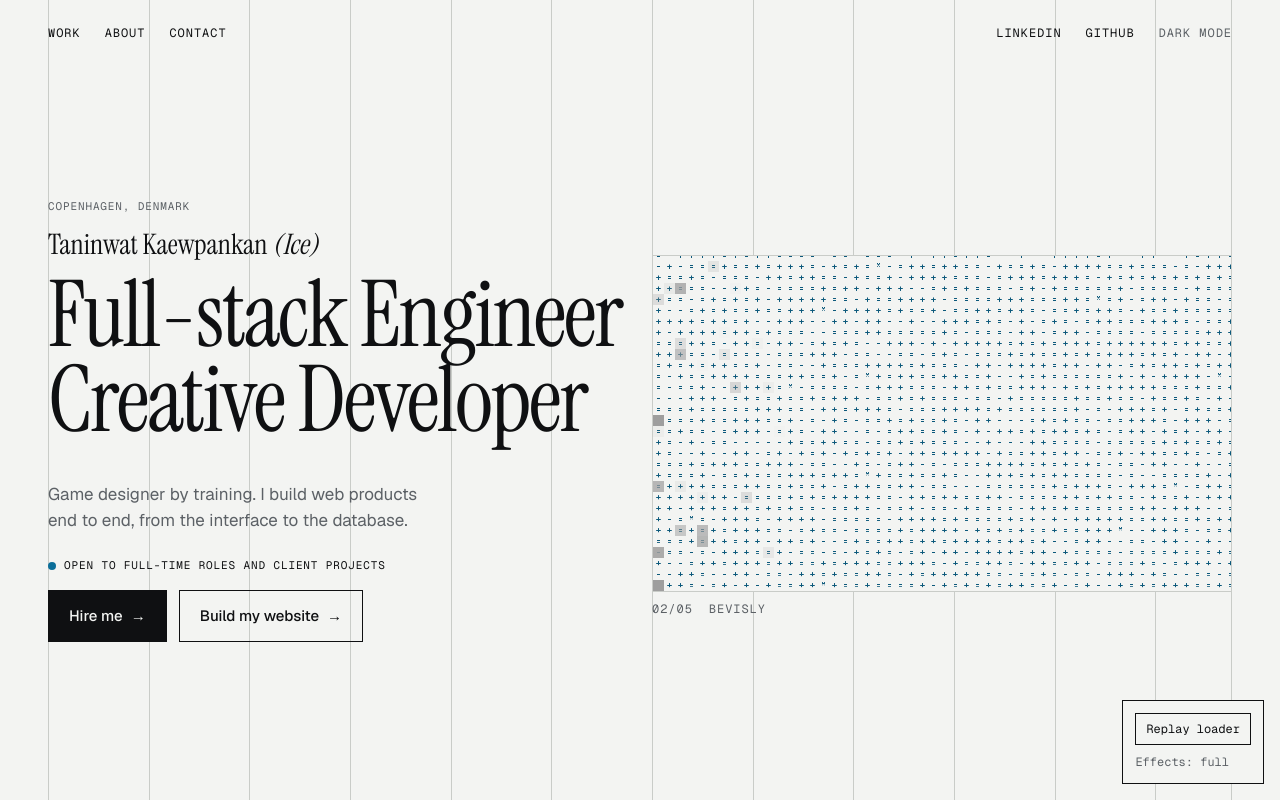
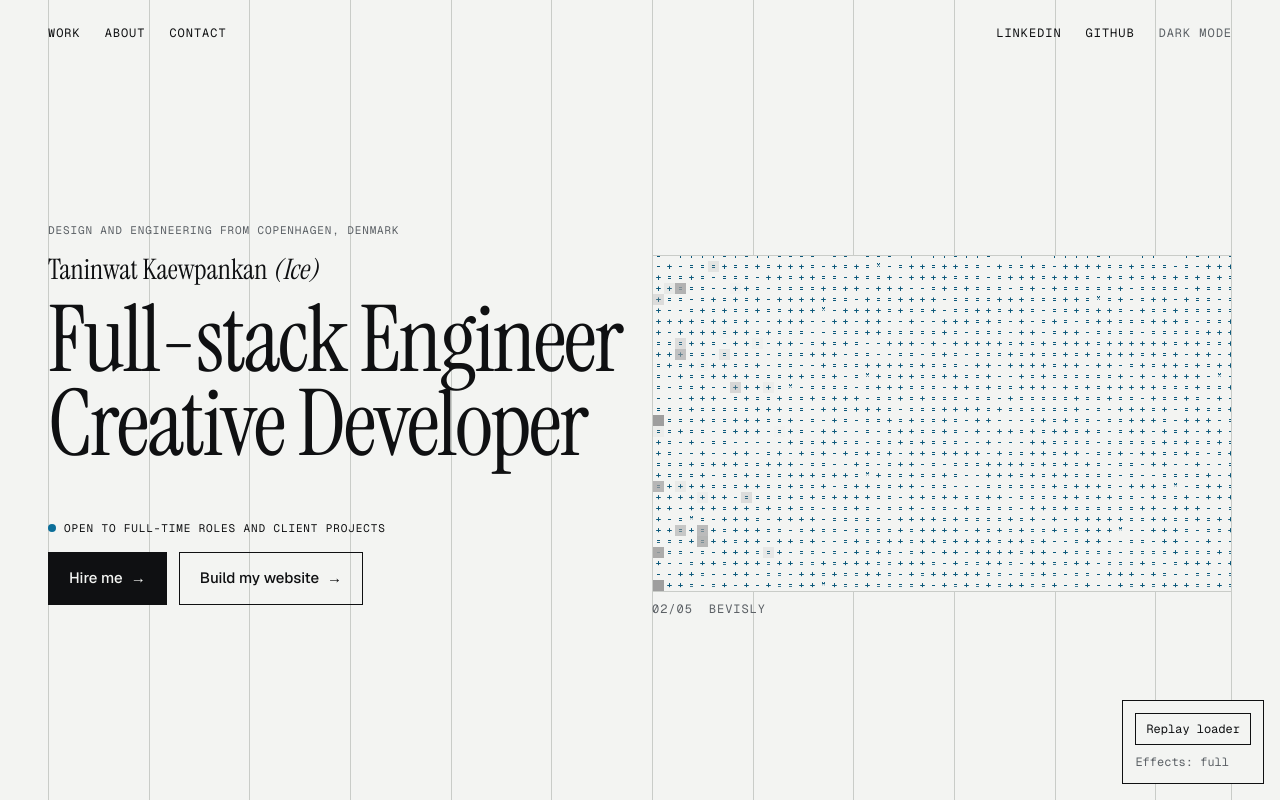
Before and after one commit to Taninwat-55/my-portfolio, a Next.js app: page /lab/crystallize in a window 1280 px wide. Shown: the top 800 px of the page. Built offline with nearby package versions, Linux system fonts and the light colour scheme.

Commit message:
Drop the hero's explanatory line; what and where in one label
The roles already say what he does. The label now reads "Design and
engineering from Copenhagen, Denmark"; the game design degree moves to
the About page when it's built.

```diff
--- a/app/lab/crystallize/lab.module.css
+++ b/app/lab/crystallize/lab.module.css
@@ -147,19 +147,11 @@
   margin-top: calc(var(--unit) * 4);
 }
 
-.dek {
-  max-width: 34ch;
-  margin: 0;
-  font-size: clamp(17px, 1.3vw, 20px);
-  line-height: 1.5;
-  color: var(--muted);
-}
-
 .status {
   display: flex;
   align-items: center;
   gap: var(--unit);
-  margin: calc(var(--unit) * 3) 0 0;
+  margin: 0;
   font-family: var(--world-mono);
   font-size: 11px;
   letter-spacing: 0.08em;
--- a/app/lab/crystallize/page.tsx
+++ b/app/lab/crystallize/page.tsx
@@ -19,8 +19,9 @@ import styles from "./lab.module.css";
  * The site overhaul's prototype: the signature moments, to judge in the
  * browser before anything else is built. Unlinked and noindex.
  *
- * Hero (plain nav, the name small above two large roles, one line of what
- * he does, two doors, the work cycling in glyphs) → statement → door →
+ * Hero (plain nav, what and where in one label, the name small above two
+ * large roles, availability, two doors, the work cycling in glyphs) →
+ * statement → door →
  * the glyph hall (the work) → close.
  *
  * Posters are the projects' real screenshots until the clips exist (Ice,
@@ -43,9 +44,6 @@ const lead = ["trailr", "bevisly", "mockmate", "racha", "lumina"].flatMap((id) =
 const slides = lead.map((c) => ({ src: c.images[0], title: c.title }));
 const projects = lead.map((c) => ({ id: c.id, title: c.title, sub: c.sub, tag: c.tag, image: c.images[0] }));
 
-// DRAFT for Ice to rewrite. The game design degree (BA, Uppsala 2022) is the
-// honest reason "Creative Developer" sits under his name, so the line says it.
-const DEK = "Game designer by training. I build web products end to end, from the interface to the database.";
 
 export default function CrystallizeLab() {
   return (
@@ -80,7 +78,10 @@ export default function CrystallizeLab() {
               </div>
             </nav>
 
-            <p className={styles.where}>Copenhagen, Denmark</p>
+            {/* Ice, 2026-10-25: no explanatory line under the roles; they say
+                what he does. What and where live in this one quiet label.
+                (The game design degree belongs on the About page.) */}
+            <p className={styles.where}>Design and engineering from Copenhagen, Denmark</p>
 
             {/* The roles lead; the name sits above them, smaller (Ice,
                 2026-10-25). All of it is the heading, so search and screen
@@ -98,7 +99,6 @@ export default function CrystallizeLab() {
             </h1>
 
             <div className={styles.intro}>
-              <p className={styles.dek}>{DEK}</p>
               <p className={styles.status}>Open to full-time roles and client projects</p>
               <div className={styles.ctas}>
                 <Link className={styles.ctaPrimary} href="/engineer">
```
